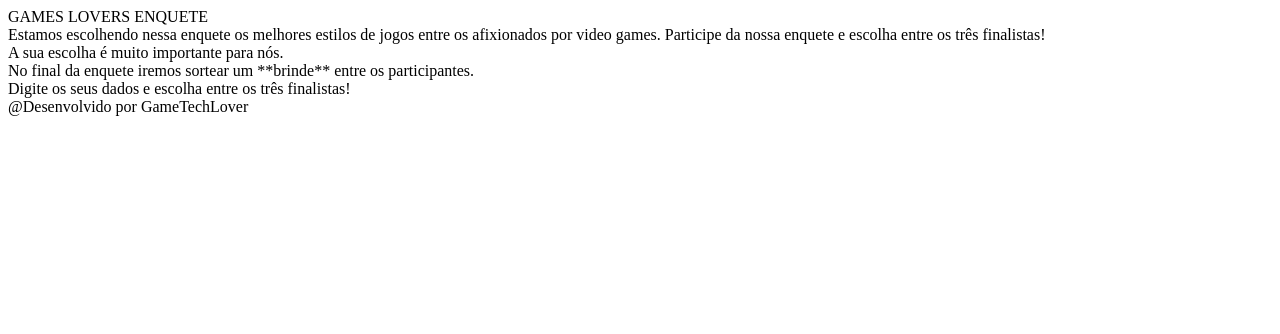
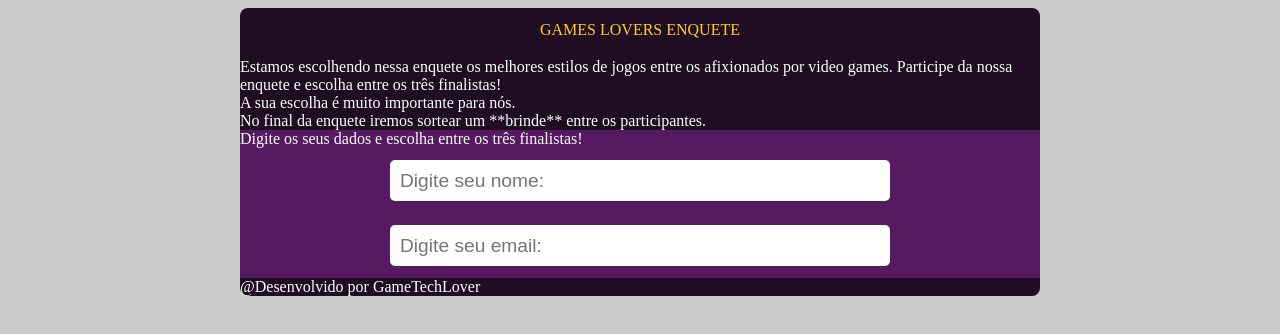
Before and after one commit to Vinist021/Projeto_Enquete, a plain HTML site: page index.html in a window 1280 px wide. Drawn offline with Linux system fonts and the light colour scheme.

Commit message:
Cores do container externo e interno adicionadas e inputs adicionados

```diff
--- a/index.html
+++ b/index.html
@@ -7,6 +7,55 @@
 </head>
 
 <style>
+
+    body{
+        color: #FCFFFF;
+        background-color: #CCCCCC;
+    }
+
+    input{
+        width: 60%;
+        height: 22px;
+        padding: 0.6rem;
+        font-size: 1.2rem;
+        border-radius: 5px;
+        border: none;
+        margin: 12px;
+    }
+
+    .container-externo{
+        background-color: #200D23;
+
+        margin: auto;
+        margin-top: 0.5rem;
+        border-radius: 8px;
+
+        width: 800px;
+
+    }
+
+    .container-externo-cabecalho{
+        color: #FECD23;
+        text-align: center;
+
+        padding-top: 0.8rem;
+        padding-bottom: 1.2rem;
+    }
+
+
+
+
+    .container-interno{
+        background-color: #551A5F;
+    }
+
+    .dados{
+        display: flex;
+        flex-direction: column;
+        align-items: center;
+        align-content: space-around;
+        padding:
+    }
 
 
 
@@ -40,6 +89,12 @@
                     Digite os seus dados e escolha entre os três finalistas!
                 </div>
 
+                <div class="dados">
+                    <input type="text" placeholder="Digite seu nome:">
+                    <input type="email" placeholder="Digite seu email:">
+                </div>
+
+
             </div>
 
             <div class="creditos">
```
